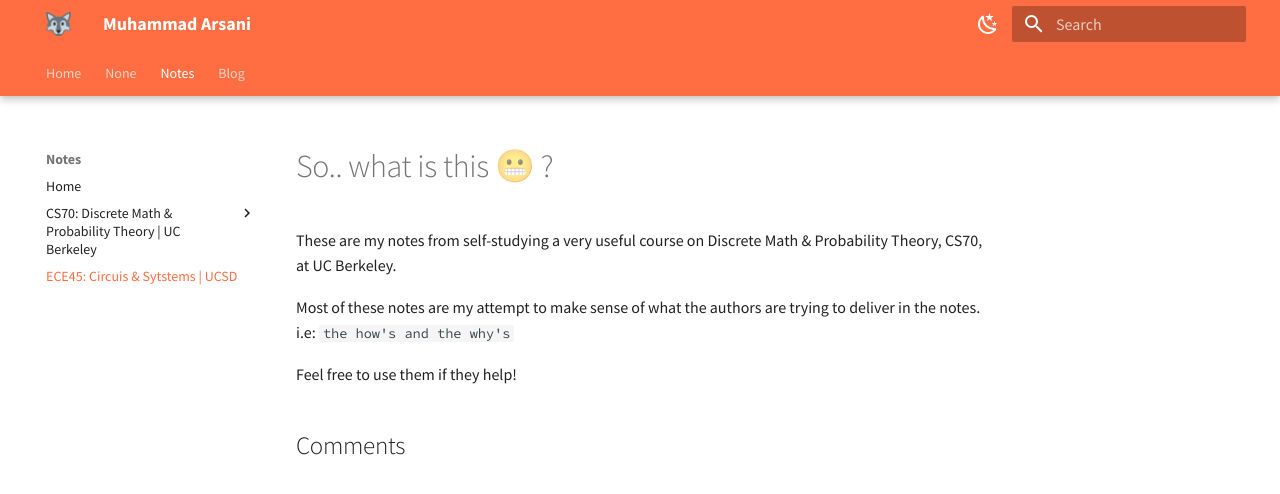
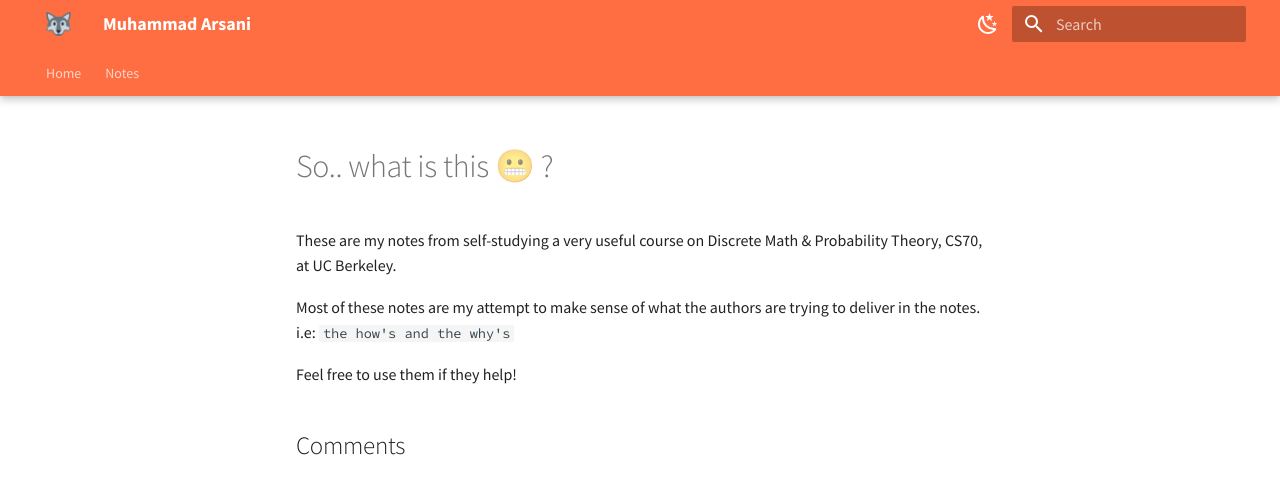
Before and after one commit to fadli0029/fadeStash, an MkDocs documentation site: the page built from docs/Notes/ECE45/index.md, in a window 1280 px wide. Shown: the top 494 px of the page. Built offline with MkDocs 1.6.1 and Material for MkDocs 9.7.7, drawn with Linux system fonts in a browser that asks for light colours; comment, search, counter and statistics services are not loaded; some of the changed lines change nothing that is shown.

```diff
--- a/mkdocs.yml
+++ b/mkdocs.yml
@@ -3,14 +3,14 @@
 
 nav:
   - Home: 'index.md'
-  - Projects
+  #- Projects
   - Notes:
     - Home: 'Notes/index.md'
     - 'CS70: Discrete Math & Probability Theory | UC Berkeley':
       - 'So..What is this?': 'Notes/CS70/index.md'
       - 'Note 1: Propositional Logic': 'Notes/CS70/n1.md'
-    - 'ECE45: Circuis & Sytstems | UCSD': 'Notes/ECE45/index.md'
-  - Blog: 'Blog/index.md'
+    #- 'ECE45: Circuis & Sytstems | UCSD': 'Notes/ECE45/index.md'
+  #- Blog: 'Blog/index.md'
 
 theme:
   name: material
```
